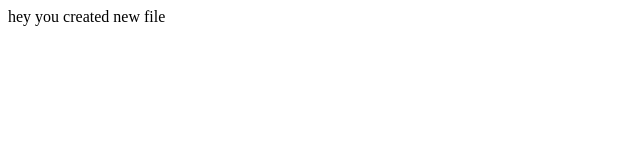
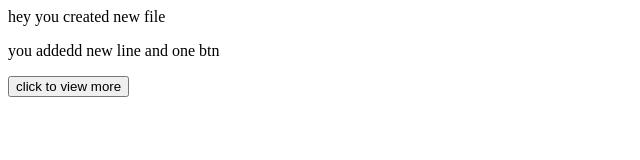
Before and after one commit to ShababUlHassan/test2, a plain HTML site: page index.html in a window 1280 px wide. Shown: the whole page, without its empty margins (0-640 px from the left). Drawn offline with Linux system fonts and the light colour scheme.

Commit message:
add button

```diff
--- a/index.html
+++ b/index.html
@@ -1 +1,3 @@
 <p>hey you created new file</p>
+<p>you addedd new line and one btn</p>
+<button>click to view more </button>
```
